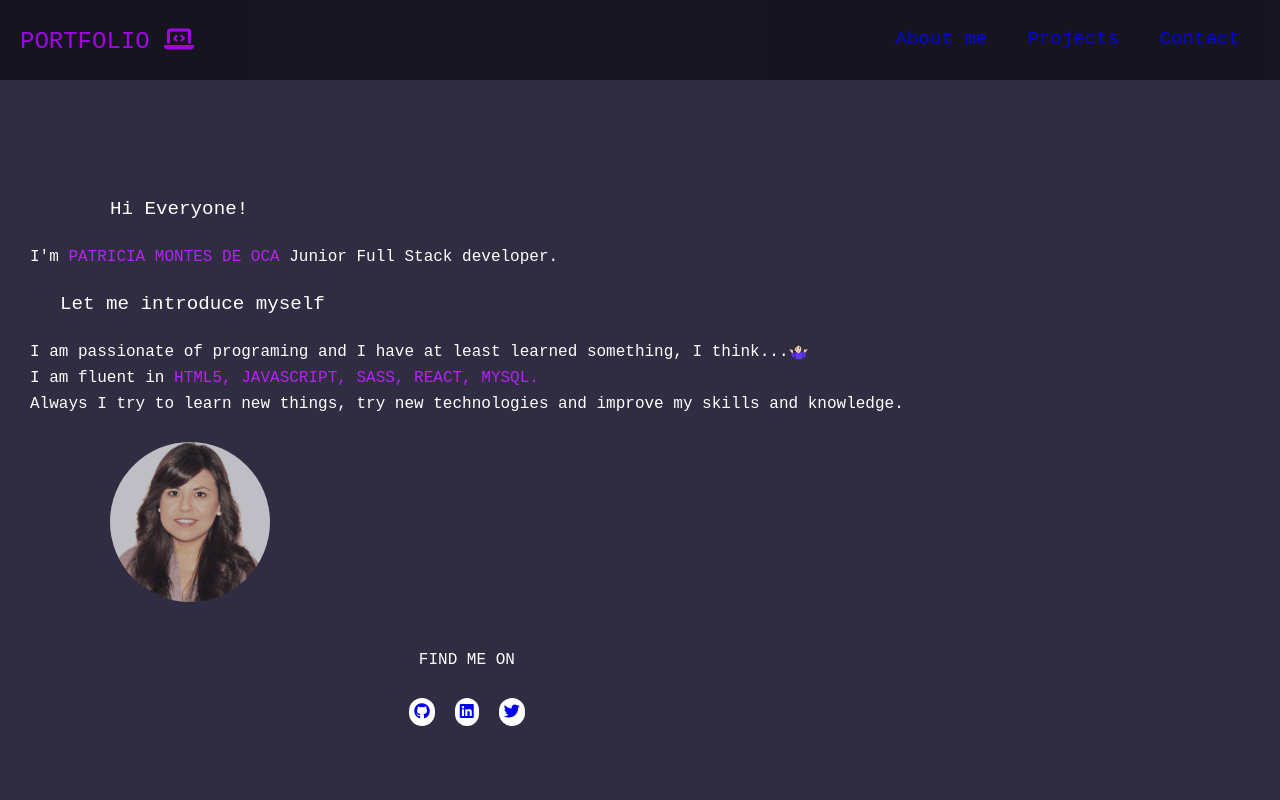
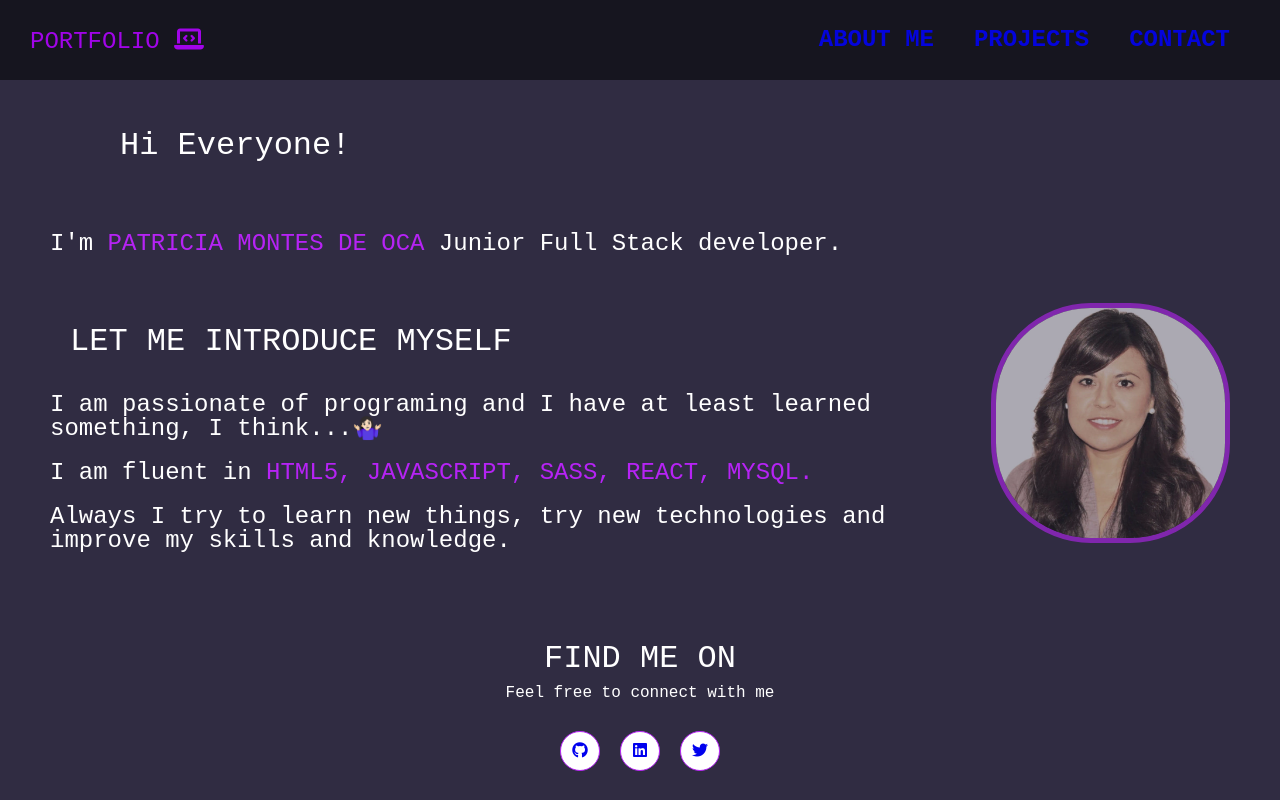
Before and after one commit to patriciabog/PortfolioPatricia, a React (Create React App) app: page / in a window 1280 px wide. Shown: the top 800 px of the page. Built offline with nearby package versions, Linux system fonts and the light colour scheme.

Commit message:
add projects and style, images, links

```diff
--- a/src/components/About.js
+++ b/src/components/About.js
@@ -18,11 +18,12 @@ function About() {
         </p>
         <img src={photo} alt="" className='box__img'/>
       </div>
-      <h3 className='find'>Find me on</h3>
+       <h3 className='find'>Find me on</h3>
+      <p className='find__subtitle'>Feel free to connect with me</p>
       <div>
         <ul className='find__list'>
             <li className='find__list__icon'>
-                <a href="https://github.com/patriciabog" target='blank'> <i class="fa-brands fa-github"></i></a>
+                <a href="https://github.com/patriciabog" target='blank'> <i className="fa-brands fa-github"></i></a>
 
             </li>
             <li className='find__list__icon'>
--- a/src/components/Projects.js
+++ b/src/components/Projects.js
@@ -1,28 +1,37 @@
-
-import github from '../images/github.png';
-import link from '../images/link.png';
+import React from 'react';
+import harryPotter from '../images/HarryPotter.png'
+import loveSearch from '../images/LoveSearch.png'
 
 function Projects() {
+    return (
+        <div className='box'>
+            <h3 className='box__title'>My Projects</h3>
+            <p className='box__subtitle'>
+          Here are a few projects I've worked on recently.
+           </p>
+            <div className=' projects'>
+                 <article className='projects__article'>
+                        <img className='projects__article__img' src={harryPotter} alt="HarryPotter" />
+                        <h4 className='projects__article__title'>Harry Potter </h4>
+                        <p className='projects__article__p'>In this web page has been developed with a list of Harry  Potter characters that we can filter by name or/and by house, built with Html, Sass, JavaScript, React and APIs.</p>
+                        <div className='projects__article__links'>
+                             <a href="https://github.com/patriciabog/HarryPotter" target='blank' className='projects__article__links__icon'> <i class="fa-brands fa-github" ></i> GitHub</a>
 
-    return (
-        <div>
-            <h2>My projects</h2>
-            <article>
-                <img src="" alt="" />
-                <p></p>
-                <div>
-                    <article>
-                        <img src="" alt="" />
-                        <h4>Harry Potter</h4>
-                        <p></p>
-                        <div>
-                            <span><a href="https://github.com/patriciabog/HarryPotter"> <img src={github} alt="" /></a>
-                            </span>
-                            <span>
-                             <a href="https://patriciabog.github.io/HarryPotter/"> <img src={link} alt="" /></a>
-                            </span>
+                             <a href="https://patriciabog.github.io/HarryPotter/" target='blank' className='projects__article__links__icon'><i class="fa-solid fa-images"></i> Demo</a>
+
                         </div>
+                </article>
 
+                <article className='projects__article'>
+                     <img className='projects__article__img' src={loveSearch} alt="HarryPotter" />
+                        <h4 className='projects__article__title'>LoveSearch </h4>
+                        <p className='projects__article__p'>This is a project made with a lot of LOVE. Sometimes is difficult to find the right person, someone that match with you. It is posible filter by gender. Built with Html, Sass, JavaScript, React and APIs.</p>
+                        <div className='projects__article__links'>
+                             <a href="https://github.com/patriciabog/LoveSearch" target='blank' className='projects__article__links__icon'> <i class="fa-brands fa-github" ></i> GitHub</a>
+
+                             <a href="https://patriciabog.github.io/LoveSearch/" target='blank' className='projects__article__links__icon'><i class="fa-solid fa-images"></i> Demo</a>
+
+                        </div>
                 </article>
 
                 <article>
@@ -37,16 +46,8 @@ function Projects() {
                 <article>
                 </article>
 
-                     <article>
-                    </article>
-                    <span>
-                        <a href="https://github.com/patriciabog">
-                             <img src={github} alt="" />
-                        </a>
+                </div>
 
-                    </span>
-                </div>
-            </article>
 
         </div>
     )
--- a/src/styles/App.scss
+++ b/src/styles/App.scss
@@ -2,6 +2,7 @@
 @import 'core/variables';
 @import 'layout/nav';
 @import 'layout/about';
+@import 'layout/projects';
 
 * {
     box-sizing: border-box;
@@ -12,6 +13,7 @@
 body {
     font-family: Georgia, 'Times New Roman', Times, serif;
     background-color: #302c42;
+
 }
 
 .header {
@@ -25,6 +27,8 @@ display: flex;
 flex-direction: row;
 justify-content: space-between;
 align-items: center;
+color: #AE00FB;
+
      &__title {
         font-size: 1.2rem;
         font-family: monospace;
@@ -49,7 +53,6 @@ align-items: center;
     font-size: 1.2rem;
     margin: 20px;
     cursor: pointer;
-
    }
  }
 
@@ -61,6 +64,10 @@ align-items: center;
             flex-direction: row;
             justify-content: space-between;
             align-items: center;
+            position: fixed;
+            padding: 10px;
+            width: 100%;
+            opacity: 0.9;
 
             &__title {
                 font-size: 1.5rem;
@@ -80,15 +87,25 @@ align-items: center;
 
             &__menu {
                 margin: 20px;
+                font-size: 1.5rem;
+                text-transform: uppercase;
+                font-weight: bold;
+
             }
         }
+ }
+ @media all and (min-width: 1200px) {
+    .header {
+        position: fixed;
+        opacity: 0.9;
+        padding: 30px;
+    }
  }
 
  .container {
     display: flex;
     flex-direction: row;
     padding: 30px;
-
  }
 
 .footer {
--- a/src/styles/core/_variables.scss
+++ b/src/styles/core/_variables.scss
@@ -1,3 +1,7 @@
 $font-harry: 'EB Garamond', serif;
 $font-family: 'Roboto', sans-serif;
 $font-family: 'Roboto Slab', serif;
+
+//colors
+$color-white: #ffffff;
+$color-violet: #AE00FB;
--- a/src/styles/layout/_about.scss
+++ b/src/styles/layout/_about.scss
@@ -1,11 +1,13 @@
 .about {
     font-family: 'Courier New', Courier, monospace;
+
+
     &__title {
         font-size: 1.2rem;
-        padding-bottom: 20px;
         color: white;
         margin-left: 80px;
         margin-top: 90px;
+        margin-bottom: -30px;
     }
 
 }
@@ -16,8 +18,10 @@
 }
 .subtitle {
     font-size: 1.2rem;
-    margin: 30px;
-
+    margin-bottom: 25px;
+    margin-top: 70px;
+    margin-left: 10px;
+    text-transform: uppercase;
 }
 .parraf {
    margin-top: 10px;
@@ -30,24 +34,81 @@ flex-direction: column;
         color: white;
     }
     &__img {
-   margin-left: 80px;
+        margin-left: 40px;
         margin-top: 30px;
-    width: 10rem;
-    height: 10rem;
+        width: 12rem;
+        height: 12rem;
         border-radius: 100px;
-    opacity: 0.7;
+        opacity: 0.6;
+        border: solid 5px #b623f5;
+    }
+
+
+}
+
+ @media all and (min-width: 768px) {
+     .about {
+        padding: 10px;
+         &__title {
+             font-size: 2rem;
+         }
+     }
+
+     .box {
+         display: flex;
+         flex-direction: row;
+        &__img {
+                width: 13rem;
+                height: 13rem;
+                opacity: 0.6;
+                margin-top: 80px;
+            }
+        &__parraf {
+            font-size: 1.5rem;
 
        }
 
      }
+     .subtitle {
+        font-size: 2rem;
+        padding: 10px;
+        margin-top: 60px;
+
+         }
+     .parraf {
+         margin-top: 20px;
+     }
+ }
+  @media all and (min-width: 1200px) {
+    .box {
+        &__img {
+            width: 15rem;
+            height: 15rem;
+            //opacity: 0.5;
+        }
+
+    }
+  }
 
 .find {
+    margin-top: 50px;
+    font-size: 1.2rem;
     color: white;
     text-transform: uppercase;
     display: flex;
+    flex-direction: column;
     justify-content: center;
-    margin-top: 50px;
     align-items: center;
+   &__subtitle {
+        color: white;
+        font-size: 0.8rem;
+        margin-top: 10px;
+        display: flex;
+        flex-direction: column;
+        justify-content: center;
+        align-items: center;
+   }
+
     &__list {
         display: flex;
         flex-direction: row;
@@ -65,8 +126,42 @@ flex-direction: column;
             padding: 5px;
             margin: 10px;
             cursor: pointer;
-
+            border: solid 1px #b623f5;
         }
     }
 
 }
+ @media all and (min-width: 768px) {
+    .find {
+        font-size: 2rem;
+        margin-top: 80px;
+        &__subtitle {
+            //margin-left: 12rem;
+            font-size: 1.2rem;
+        }
+
+    }
+    .list {
+        &__icon {
+         padding: 10px;
+        border: solid 2px #b623f5;
+
+        }
+    }
+ }
+  @media all and (min-width: 1200px) {
+    .find {
+            &__subtitle {
+               // margin-left: 32rem;
+              font-size: 1rem;
+            }
+            &__list {
+                &__icon {
+                    width: 40px;
+                    height: 40px;
+
+                }
+            }
+        }
+
+  }
--- /dev/null
+++ b/src/styles/layout/_projects.scss
@@ -0,0 +1,75 @@
+.box {
+    padding: 10px;
+    margin-top: 70px;
+    font-family: 'Courier New', Courier, monospace;
+    display: flex;
+    justify-content: center;
+    align-items: center;
+
+    &__title {
+     color: white;
+     margin: 10px;
+     font-size: 1.8rem;
+
+
+    }
+    &__subtitle {
+        color: white;
+        margin: 10px;
+        font-size: 1.2rem;
+    }
+
+}
+
+ .projects {
+    display: flex;
+    flex-direction: column;
+
+     &__article {
+        display: flex;
+        flex-direction: column;
+        justify-content: center;
+        align-items: center;
+       // opacity: 0.8;
+        border: 2px solid #AE00FB;
+        padding: 10px;
+        width: 20rem;
+        height: 25rem;
+        margin-bottom: 20px;
+
+         &__img {
+            width: 10rem;
+            height: 7rem;
+            margin: 10px;
+         }
+
+        &__title {
+            color: white;
+            margin: 10px;
+            font-family: 'Courier New', Courier, monospace;
+            font-size: 1.2rem;
+            font-weight: bold;
+        }
+
+        &__p {
+         color: white;
+         font-family: 'Courier New', Courier, monospace;
+         padding: 10px;
+        }
+
+        &__links {
+            padding: 10px;
+            display: flex;
+            justify-content: space-between;
+            &__icon {
+                margin-right: 15px;
+                color: white;
+                border: 2px solid #AE00FB;
+                background-color: #AE00FB;
+                padding: 5px;
+            }
+        }
+
+
+     }
+ }
```
Also changed, not shown: src/images/HarryPotter.png (added), src/images/LoveSearch.png (added). Lines whose indentation alone changed are shown as unchanged.
